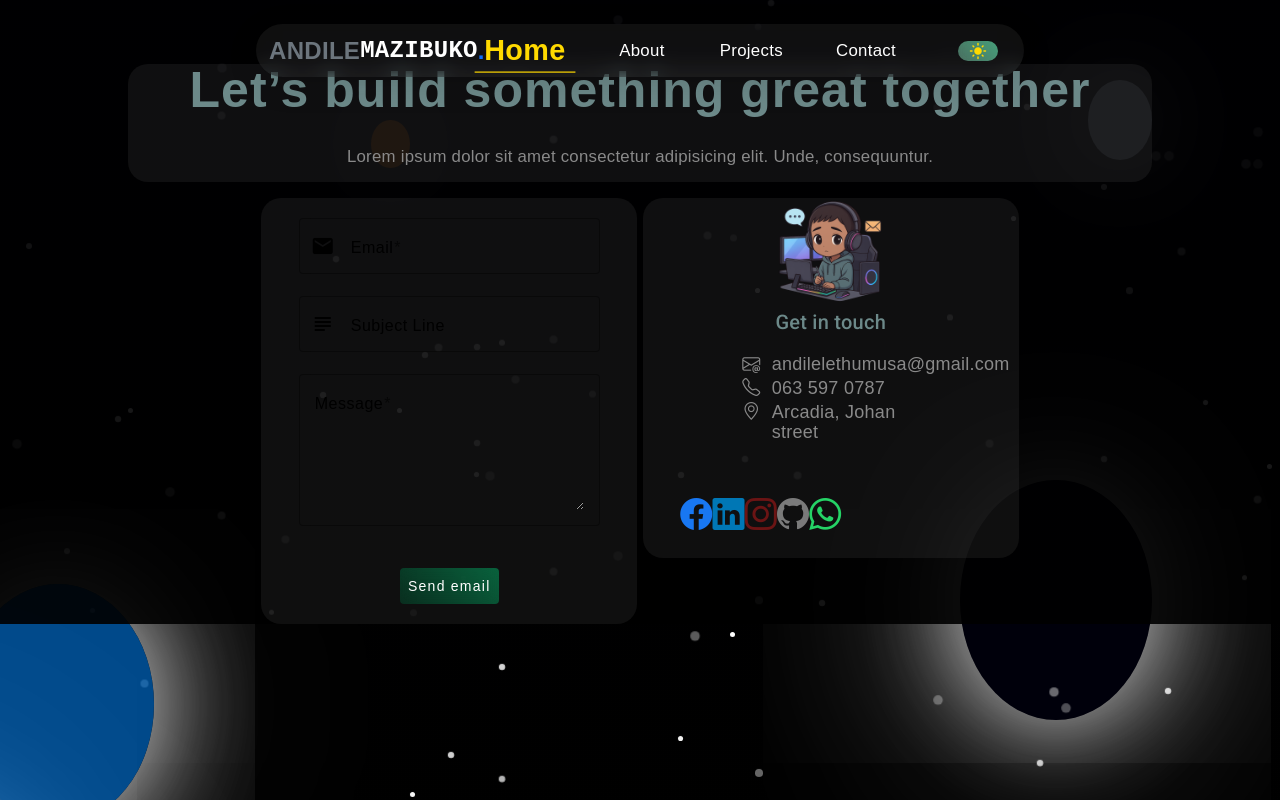
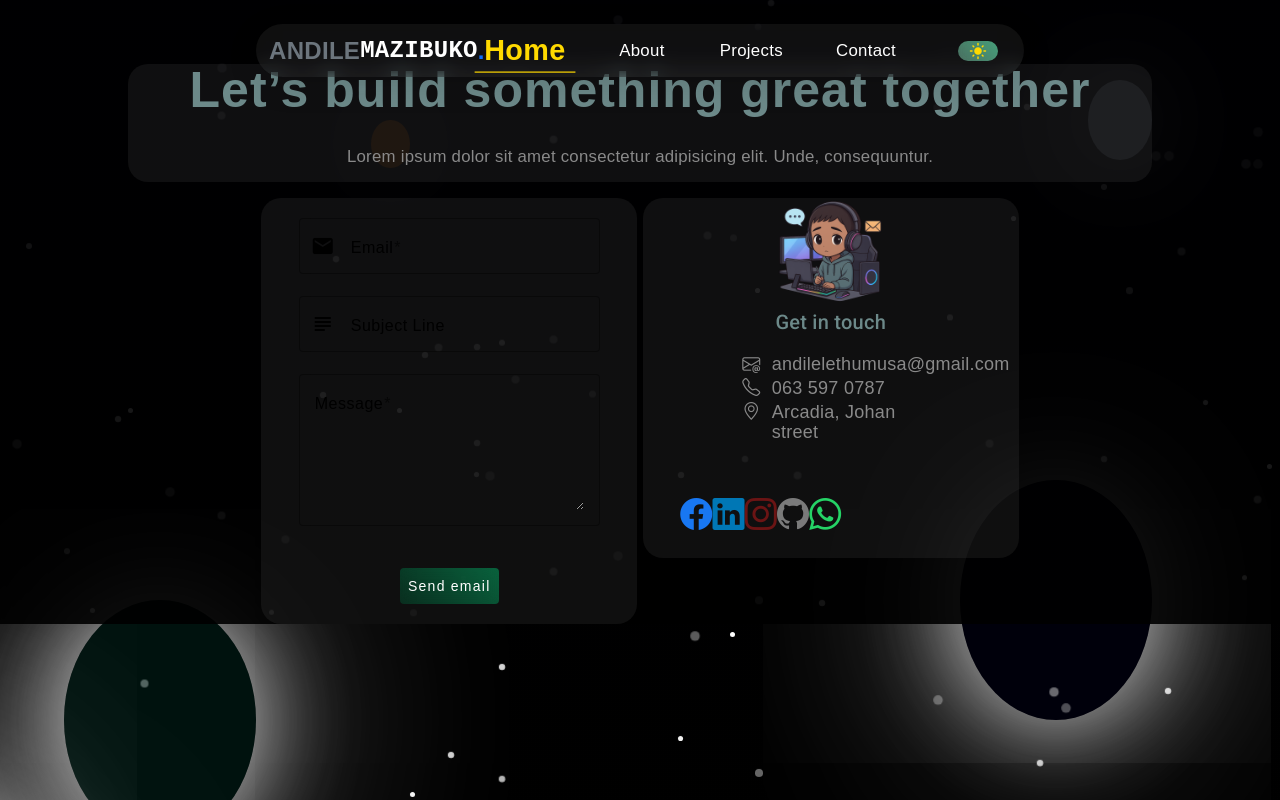
Before and after one commit to Andile-mazibuko/new-portfolio, an Angular app in the folder portfolio/: page /contact in a window 1280 px wide. Built offline with nearby package versions, Linux system fonts and the light colour scheme.

Commit message:
little movement

```diff
--- a/portfolio/src/app/app.component.scss
+++ b/portfolio/src/app/app.component.scss
@@ -147,10 +147,10 @@ a:hover,
   position: absolute;
   width: 15%;
   height: 30%;
-  background: #005eb1dd;
+  background: #00312769;
   z-index: -5;
-  bottom: -3%;
-  left: -3%;
+  bottom: -5%;
+  left: 5%;
   border: none;
   border-radius: 50%;
   display: flex;
```
